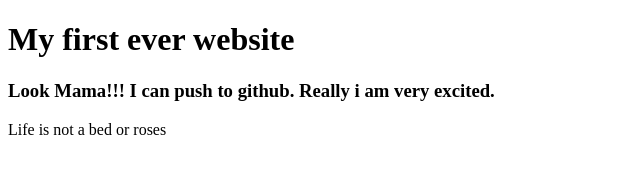
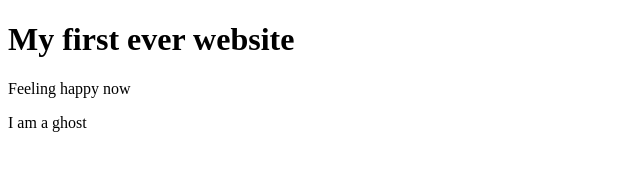
Before and after one commit to Ohidulcoder/my-first-website, a plain HTML site: page index.html in a window 1280 px wide. Shown: the whole page, without its empty margins (0-640 px from the left). Drawn offline with Linux system fonts and the light colour scheme.

Commit message:
learned github

```diff
--- a/index.html
+++ b/index.html
@@ -8,7 +8,7 @@
 </head>
 <body>
    <h1>My first ever website</h1>
-   <h3>Look Mama!!! I can push to github. Really i am very excited.</h3>
-   <p>Life is not a bed or roses</p>
+   <p>Feeling happy now</p>
+   <p>I am a ghost</p>
 </body>
 </html>
```
